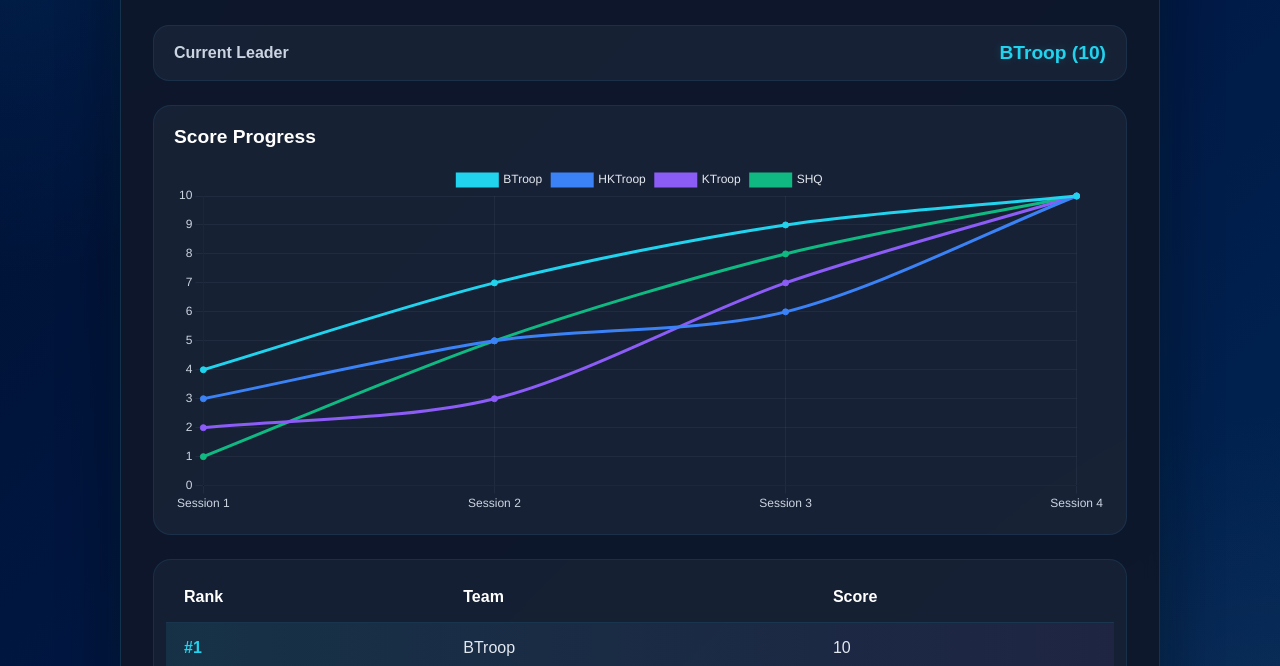
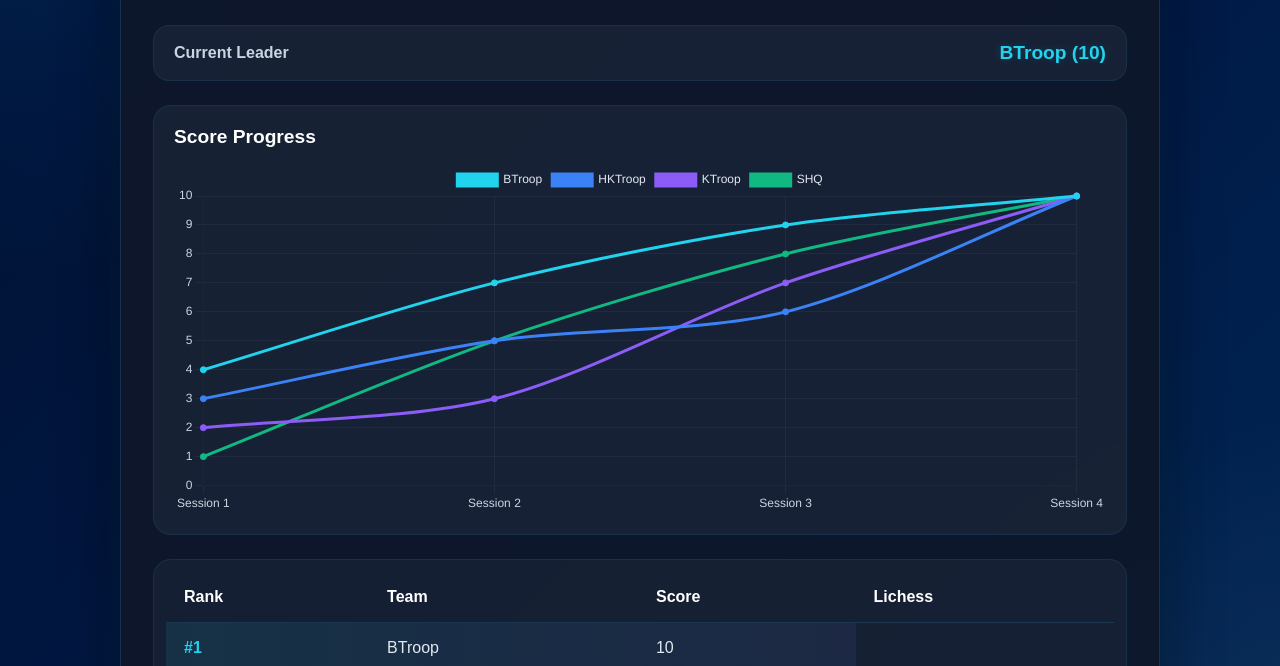
Before and after one commit to Pizza7477/chess-scoreboard, a plain HTML site: page index.html in a window 1280 px wide. Shown: the part 134-800 px from the top of the page. Drawn offline with nearby package versions, Linux system fonts and the light colour scheme.

Commit message:
Add Lichess in scoreboard table

```diff
--- a/index.html
+++ b/index.html
@@ -33,6 +33,7 @@
                             <th>Rank</th>
                             <th>Team</th>
                             <th>Score</th>
+                            <th>Lichess</th>
                         </tr>
                     </thead>
                     <tbody id="scoreTableBody"></tbody>
```
